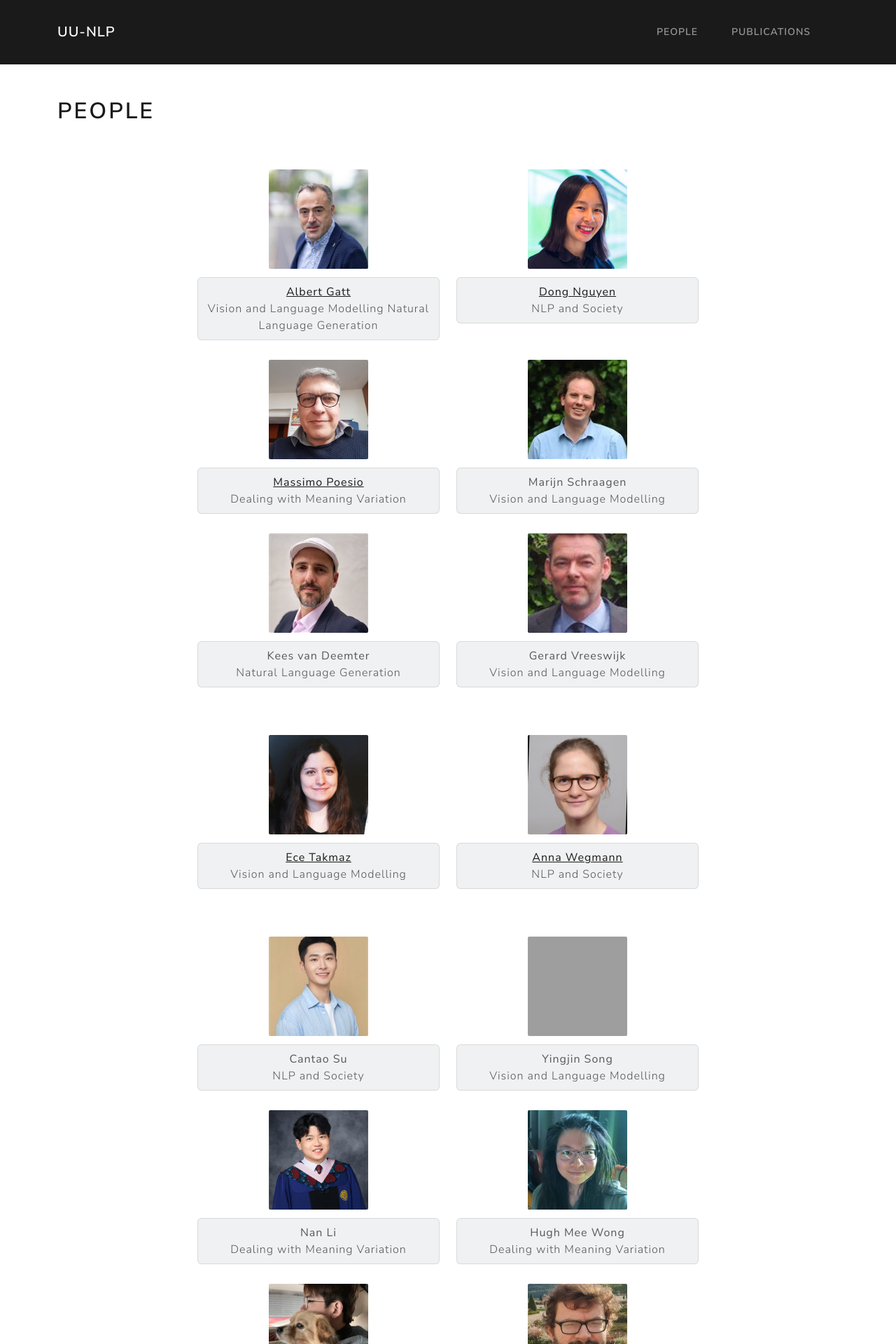
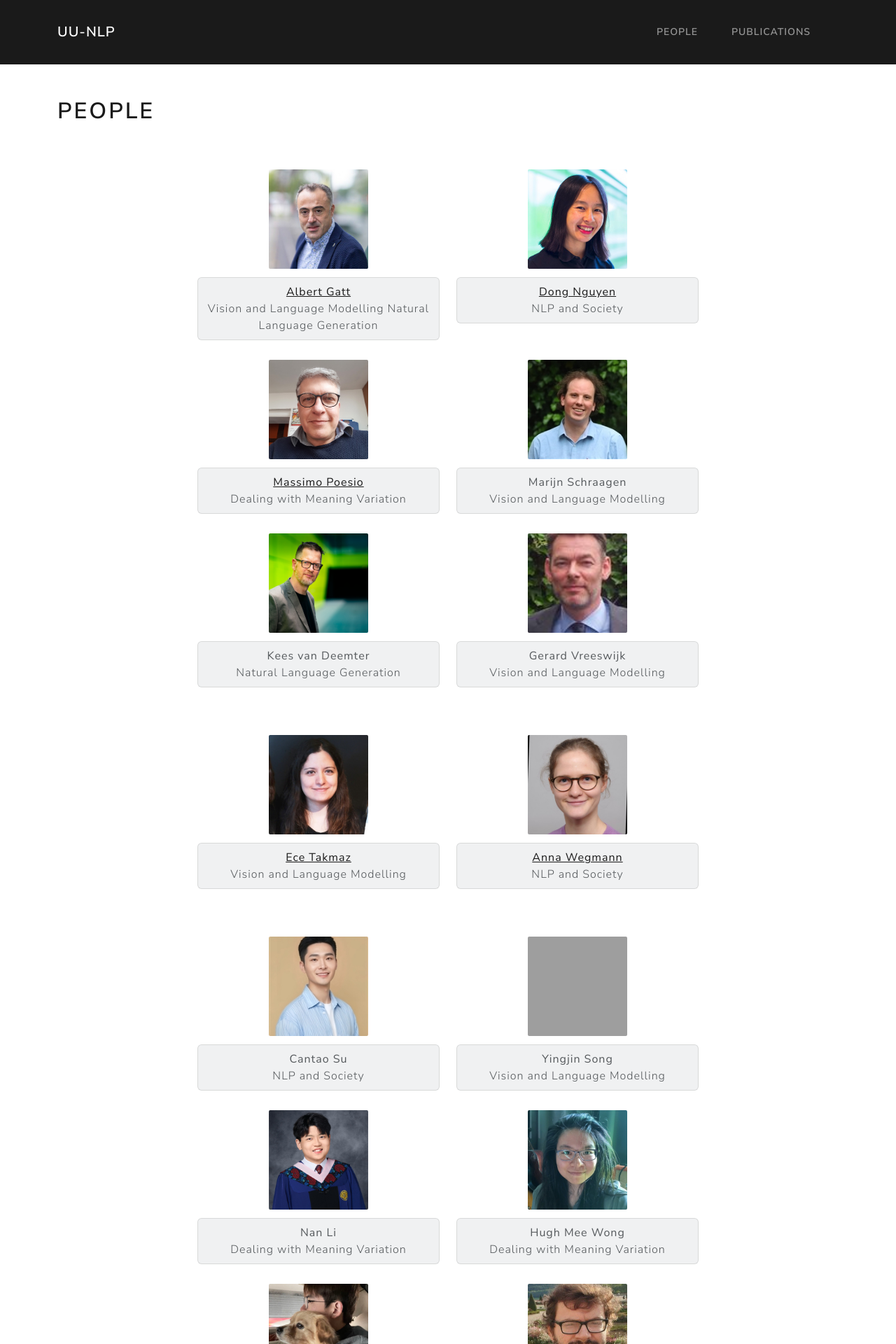
Before and after one commit to thaoanhdang/uu-nlp.github.io, a Jekyll site: the page built from people.md, in a window 1280 px wide. Shown: the top 1920 px of the page at 70% size. Built offline with Jekyll 4.4.1, drawn with Linux system fonts in a browser that asks for light colours; grey boxes are pictures that could not be loaded.

Commit message:
Update people.md

```diff
--- a/people.md
+++ b/people.md
@@ -54,8 +54,8 @@ permalink: /people/
 
   <div class="row text-center">
     <div class="col-md-6 mb-4">
-      <img src="{{ 'assets/images/pablo.jpg' | relative_url }}" class="img-thumbnail rounded"
-           style="width: 150px; height: 150px; object-fit: cover;" alt="pablo">
+      <img src="{{ 'assets/images/kees.jpg' | relative_url }}" class="img-thumbnail rounded"
+           style="width: 150px; height: 150px; object-fit: cover;" alt="kees">
       <div class="mt-2 p-2 rounded bg-light">
         <strong>Kees van Deemter</strong><br>
         Natural Language Generation
```
